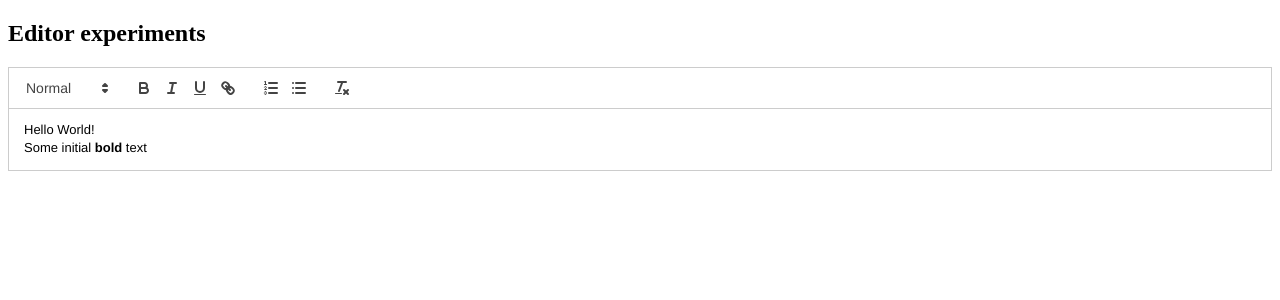
After one commit to MarsWasNotAvailable/viaje, a PHP site: page /x/editor.php in a window 1280 px wide. The commit adds this page. Shown: the top 300 px of the page. Run offline with PHP 8.4, Linux system fonts and the light colour scheme; some libraries are stand-ins or nearby versions.

Commit message:
minors and editor experiments
found Quill JS for rich text editor

```diff
--- a/login.php
+++ b/login.php
@@ -54,6 +54,7 @@
 
             <div class="input-group">
                 <input name="Intention" value="Login" type="submit">
+                <!-- <button name="Intention" value="Login" type="submit">Se connecter</button> -->
             </div>
         </form>
 
--- a/signin.php
+++ b/signin.php
@@ -59,6 +59,7 @@
 
             <div class="input-group">
                 <input name="Intention" value="Signup" type="submit" >
+                <!-- <button name="Intention" value="Signup" type="submit">S'inscrire</button> -->
             </div>
         </form>
 
--- /dev/null
+++ b/x/editor.php
@@ -0,0 +1,34 @@
+<?php
+    $ViajeRoot = $_SERVER['DOCUMENT_ROOT'] . '/repos/viaje/';
+?>
+<!DOCTYPE html>
+<html lang="en">
+<head>
+    <meta charset="UTF-8">
+    <meta name="viewport" content="width=device-width, initial-scale=1.0">
+    <title>Viaje: Welcome</title>
+
+    <link href="https://cdn.quilljs.com/1.3.6/quill.snow.css" rel="stylesheet">
+</head>
+
+<body>
+    <main>
+        <section class="entete">
+            <h1 class="titre">Editor experiments</h1>
+        </section>
+
+        <article class="display-result editor">
+            <p >Hello World!</p>
+            <p>Some initial <strong>bold</strong> text</p>
+        </article>
+    </main>
+
+    <script src="https://cdn.quilljs.com/1.3.6/quill.js"></script>
+
+    <script >
+        var quill = new Quill('.editor', {
+            theme: 'snow'
+        });
+    </script>
+</body>
+</html>
```
Also changed, not shown: article.php (+11 -11 lines).
